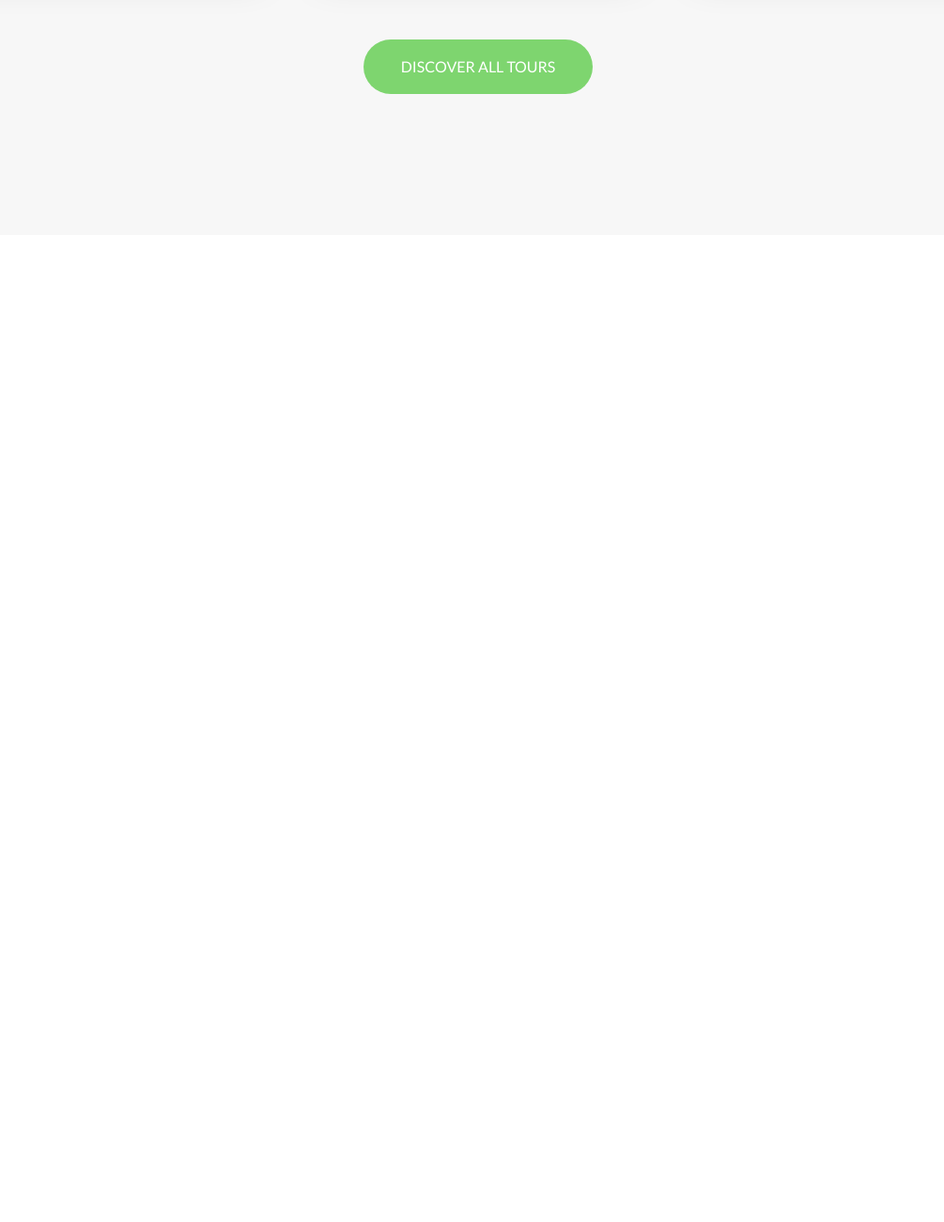
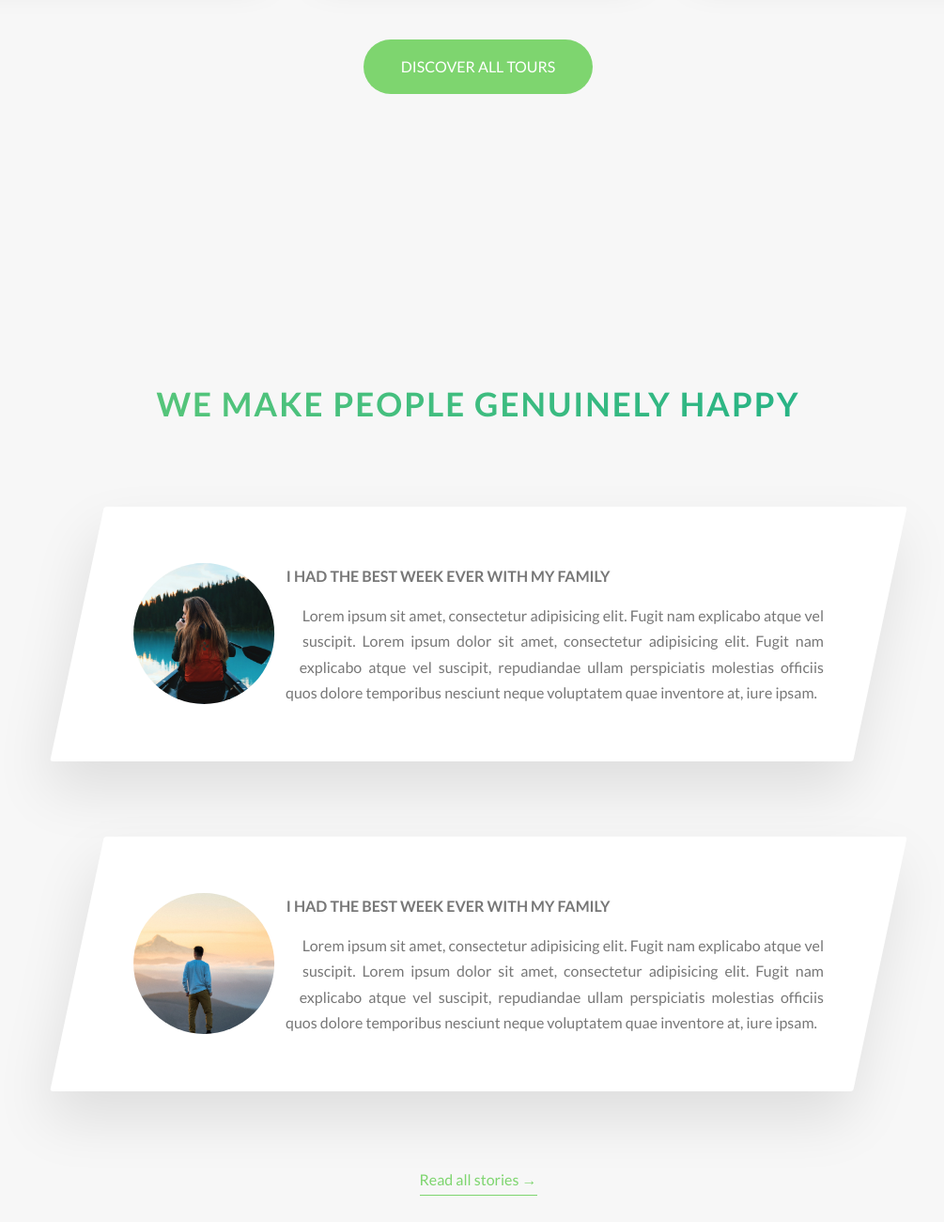
Before and after one commit to KSzot/Kurs_Css, a website: page starter/index.html in a window 1280 px wide. Shown: the part 3184-4484 px from the top of the page at 94% size, without its empty margins (131-1136 px from the left). Before the commit the page ends 3464 px from the top, so only its background shows below. Drawn offline with Linux system fonts and the light colour scheme.

Commit message:
uncompleted section stories

```diff
--- a/starter/index.html
+++ b/starter/index.html
@@ -231,6 +231,56 @@
                     <a href="#" class="btn btn--green">Discover all tours</a>
                 </div>
             </section>
+
+            <section class="section-stories">
+                <div class="u-center-text u-margin-bottom-big">
+                    <h2 class="heading-secondary">
+                        We make people genuinely happy
+                     </h2>
+                </div>
+
+                <div class="row">
+                    <div class="story">
+                        <figure class="story__shape">
+                            <img class="story__image" src="img/nat-8.jpg" alt="Person on tour">
+                            <figcaption class="story__caption">
+                                Mary Smith
+                            </figcaption>
+                        </figure>
+                        <div class="story__text">
+                            <h3 class="heading-tertiary u-margin-bottom-small">
+                                I had the best week ever with my family
+                            </h3>
+                            <p>
+                                Lorem ipsum sit amet, consectetur adipisicing elit. Fugit nam explicabo atque vel suscipit. Lorem ipsum dolor sit amet, consectetur adipisicing elit. Fugit nam explicabo atque vel suscipit, repudiandae ullam perspiciatis molestias officiis quos dolore temporibus nesciunt neque voluptatem quae inventore at, iure ipsam.
+                            </p>
+                        </div>
+                    </div>
+                </div>
+
+                <div class="row">
+                    <div class="story">
+                        <figure class="story__shape">
+                            <img class="story__image" src="img/nat-9.jpg" alt="Person on tour">
+                            <figcaption class="story__caption">
+                                Jack Wilson
+                            </figcaption>
+                        </figure>
+                        <div class="story__text">
+                            <h3 class="heading-tertiary u-margin-bottom-small">
+                                I had the best week ever with my family
+                            </h3>
+                            <p>
+                                Lorem ipsum sit amet, consectetur adipisicing elit. Fugit nam explicabo atque vel suscipit. Lorem ipsum dolor sit amet, consectetur adipisicing elit. Fugit nam explicabo atque vel suscipit, repudiandae ullam perspiciatis molestias officiis quos dolore temporibus nesciunt neque voluptatem quae inventore at, iure ipsam.
+                            </p>
+                        </div>
+                    </div>
+                </div>
+
+                <div class="u-center-text u-margin-top-big">
+                    <a href="#" class="btn-text">Read all stories &rarr;</a>
+                </div>
+            </section>
         </main>
 
 
--- /dev/null
+++ b/starter/sass/components/_story.scss
@@ -0,0 +1,58 @@
+.story {
+    width: 75%;
+    margin: 0 auto;
+    box-shadow: 0 3rem 6rem rgba($color-black, .1);
+    background-color: $color-white;
+    border-radius: 3px;
+    padding: 6rem;
+    font-size: $default-font-size;
+    padding-left: 9rem;
+    transform: skewX(-12deg);
+
+    &__shape {
+        width: 15rem;
+        height: 15rem;
+        float: left;
+        -webkit-shape-outside: circle(50% at 50% 50%);
+        shape-outside: circle(50% at 50% 50%); //50% ze 15rem( promien wynosi 7.5) at (wspolrzedne srodka)
+        -webkit-clip-path: circle(50% at 50% 50%);
+        clip-path: circle(50% at 50% 50%);
+        transform: translateX(-3rem) skewX(12deg);
+        position: relative;
+    }
+
+    &__image {
+        height: 100%;
+        transform: translateX(-4rem) scale(1.4);
+        transition: all .5s;
+    }
+
+    &__text {
+        transform: skewX(12deg);
+        text-align: justify;
+    }
+
+    &__caption {
+        position: absolute;
+        top: 50%;
+        left: 50%;
+        transform: translate(-50%, 20%);
+        color: $color-white;
+        text-transform: uppercase;
+        font-size: 1.7rem;
+        text-align: center;
+        opacity: 0;
+        transition: all .5s;
+        backface-visibility: hidden;
+    }
+
+    &:hover &__caption {
+        opacity: 1;
+        transform: translate(-50%, -50%);
+    }
+
+    &:hover &__image {
+        transform: translateX(-4rem) scale(1);
+        filter: blur(3px) brightness(80%);
+    }
+}
--- a/starter/sass/layout/_grid.scss
+++ b/starter/sass/layout/_grid.scss
@@ -52,6 +52,10 @@
     max-width: $grid-width;
     margin: 0 auto;
 
+    &:not(:last-child) {
+        margin-bottom: $gutter-vertical;
+    }
+
     @include clearfix;
 }
 .col-1-of-2 {
--- a/starter/sass/main.scss
+++ b/starter/sass/main.scss
@@ -13,6 +13,7 @@
 @import "components/composition";
 @import "components/feature-box";
 @import "components/card";
+@import "components/story";
 
 @import "layout/header";
 
--- a/starter/sass/pages/_home.scss
+++ b/starter/sass/pages/_home.scss
@@ -24,3 +24,8 @@
     padding: 25rem 0 15rem 0;
     margin-top: -10rem;
 }
+
+.section-stories {
+    padding: 15rem 0;
+    background-color: $color-grey-light-1;
+}
```
Also changed, not shown: starter/css/style.css.
